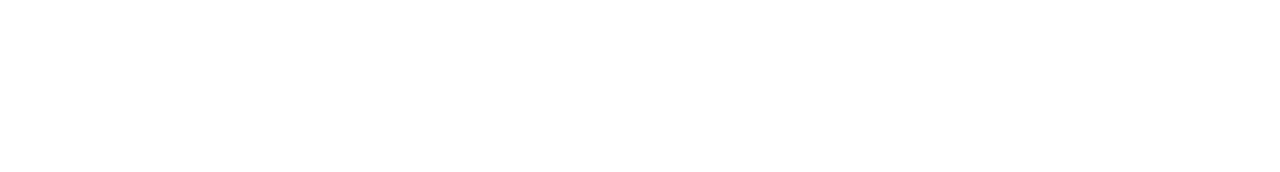
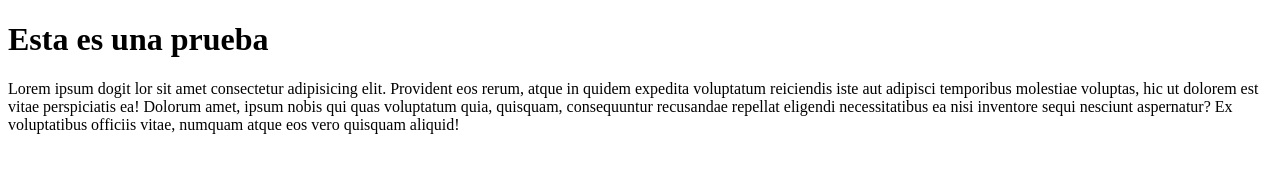
Before and after one commit to facundo-quiroga/clase-9, a plain HTML site: page index.html in a window 1280 px wide. Drawn offline with Linux system fonts and the light colour scheme.

Commit message:
segunda commit

```diff
--- a/index.html
+++ b/index.html
@@ -7,6 +7,8 @@
     <title>Document</title>
 </head>
 <body>
-
+    <h1>Esta es una prueba</h1>
+    <p> Lorem ipsum dogit lor sit amet consectetur adipisicing elit. Provident eos rerum, atque in quidem expedita voluptatum reiciendis iste aut adipisci temporibus molestiae voluptas, hic ut dolorem est vitae perspiciatis ea!
+    Dolorum amet, ipsum nobis qui quas voluptatum quia, quisquam, consequuntur recusandae repellat eligendi necessitatibus ea nisi inventore sequi nesciunt aspernatur? Ex voluptatibus officiis vitae, numquam atque eos vero quisquam aliquid! </p>
 </body>
 </html>
```
Also changed, not shown: styler.css (added).
